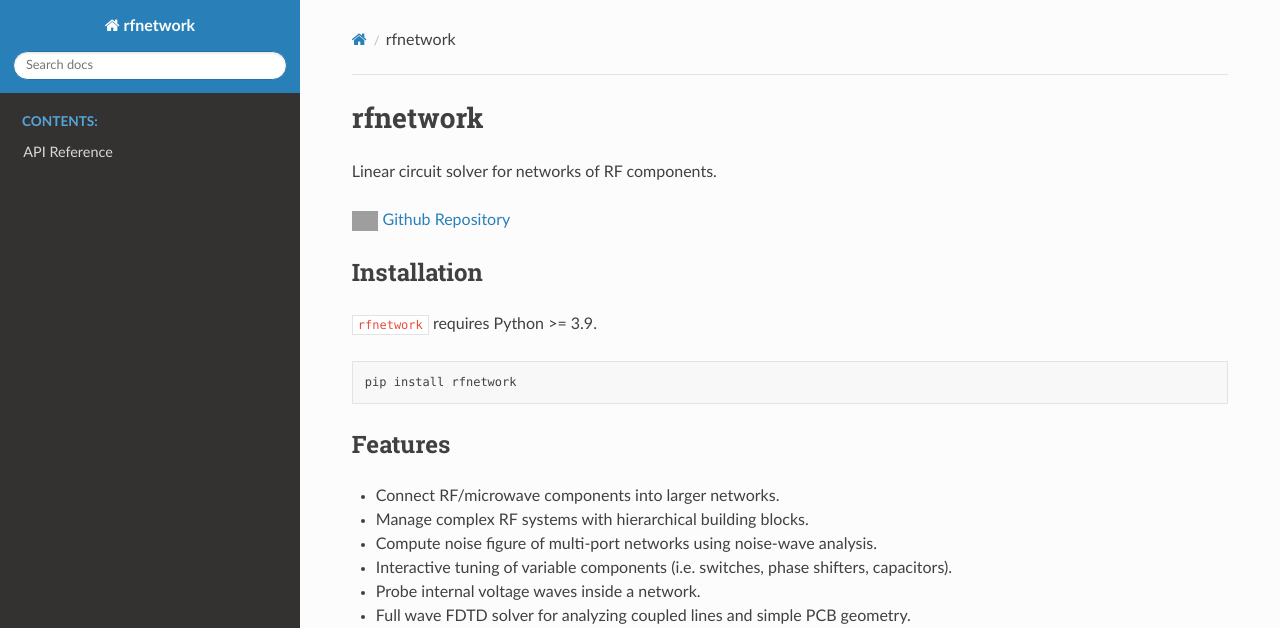
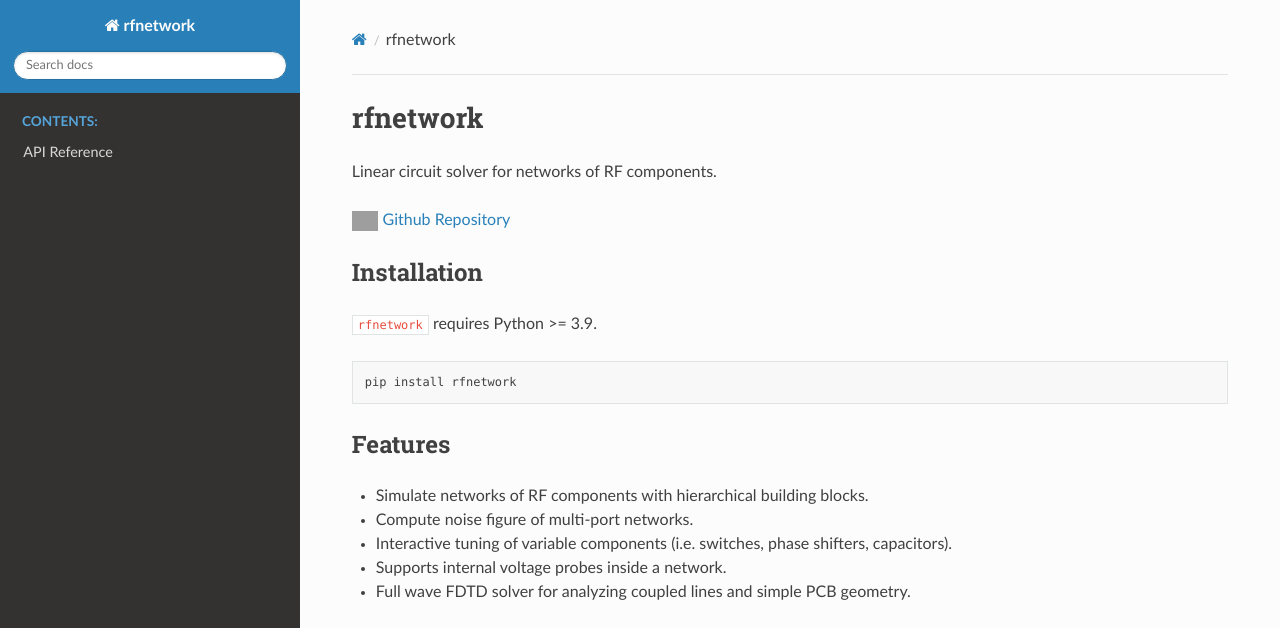
Before and after one commit to ricklyon/rfnetwork, a Sphinx documentation site: the page built from docs/index.rst, in a window 1280 px wide and 1121 px high. Shown: the top 628 px of the window. Built offline with Sphinx 7.4.7 and the Read the Docs theme 3.1.0, drawn with Linux system fonts in a browser that asks for light colours; pages that are not in the unit, such as notebooks, are missing from menus; grey boxes are pictures that could not be loaded.

Commit message:
update feature list

```diff
--- a/docs/index.rst
+++ b/docs/index.rst
@@ -30,11 +30,10 @@
 Features
 ========
 
-* Connect RF/microwave components into larger networks.
-* Manage complex RF systems with hierarchical building blocks.
-* Compute noise figure of multi-port networks using noise-wave analysis.
+* Simulate networks of RF components with hierarchical building blocks.
+* Compute noise figure of multi-port networks.
 * Interactive tuning of variable components (i.e. switches, phase shifters, capacitors).
-* Probe internal voltage waves inside a network.
+* Supports internal voltage probes inside a network.
 * Full wave FDTD solver for analyzing coupled lines and simple PCB geometry.
 
 
```
Also changed, not shown: README.md (+3 -4 lines).
